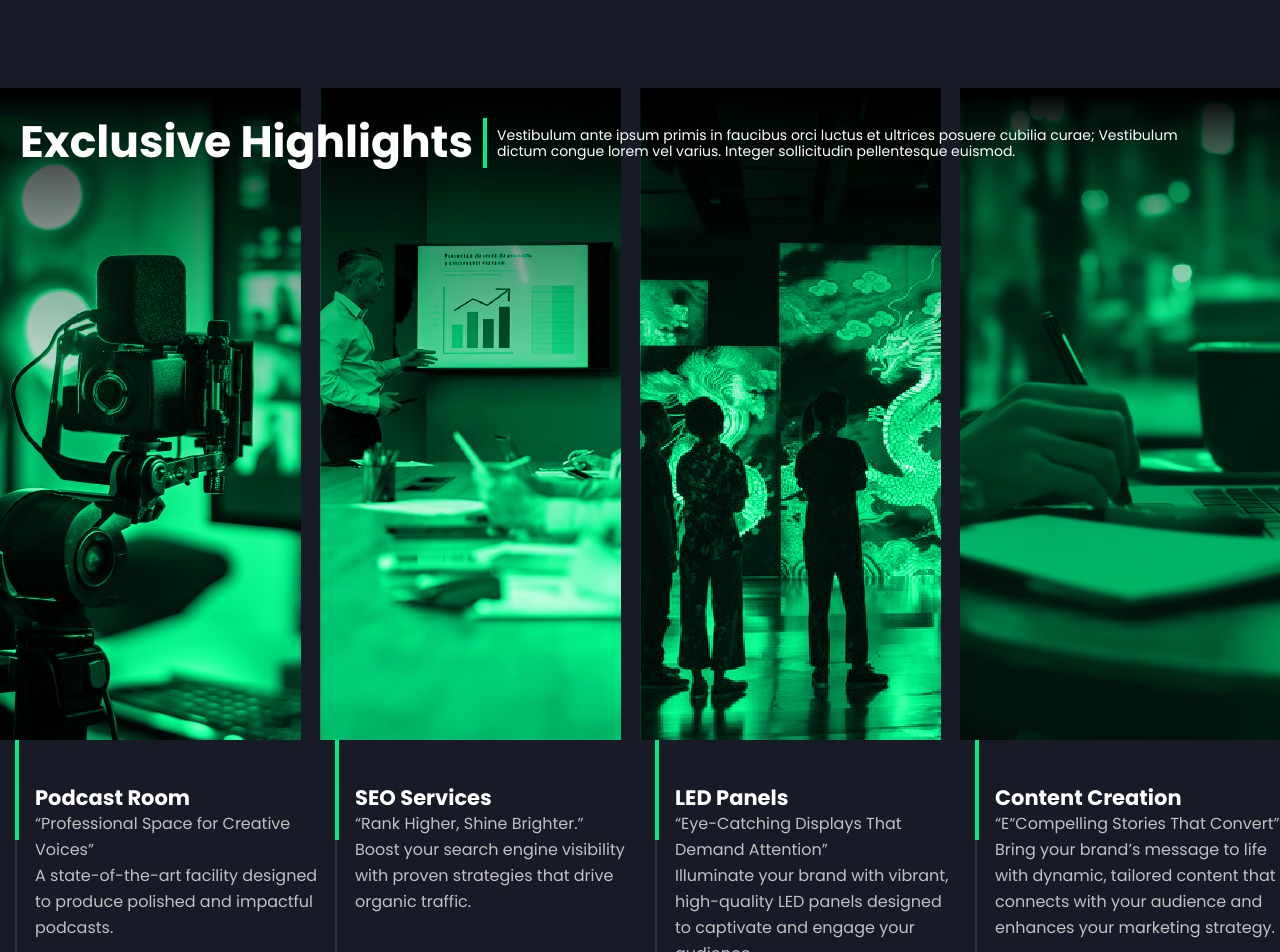
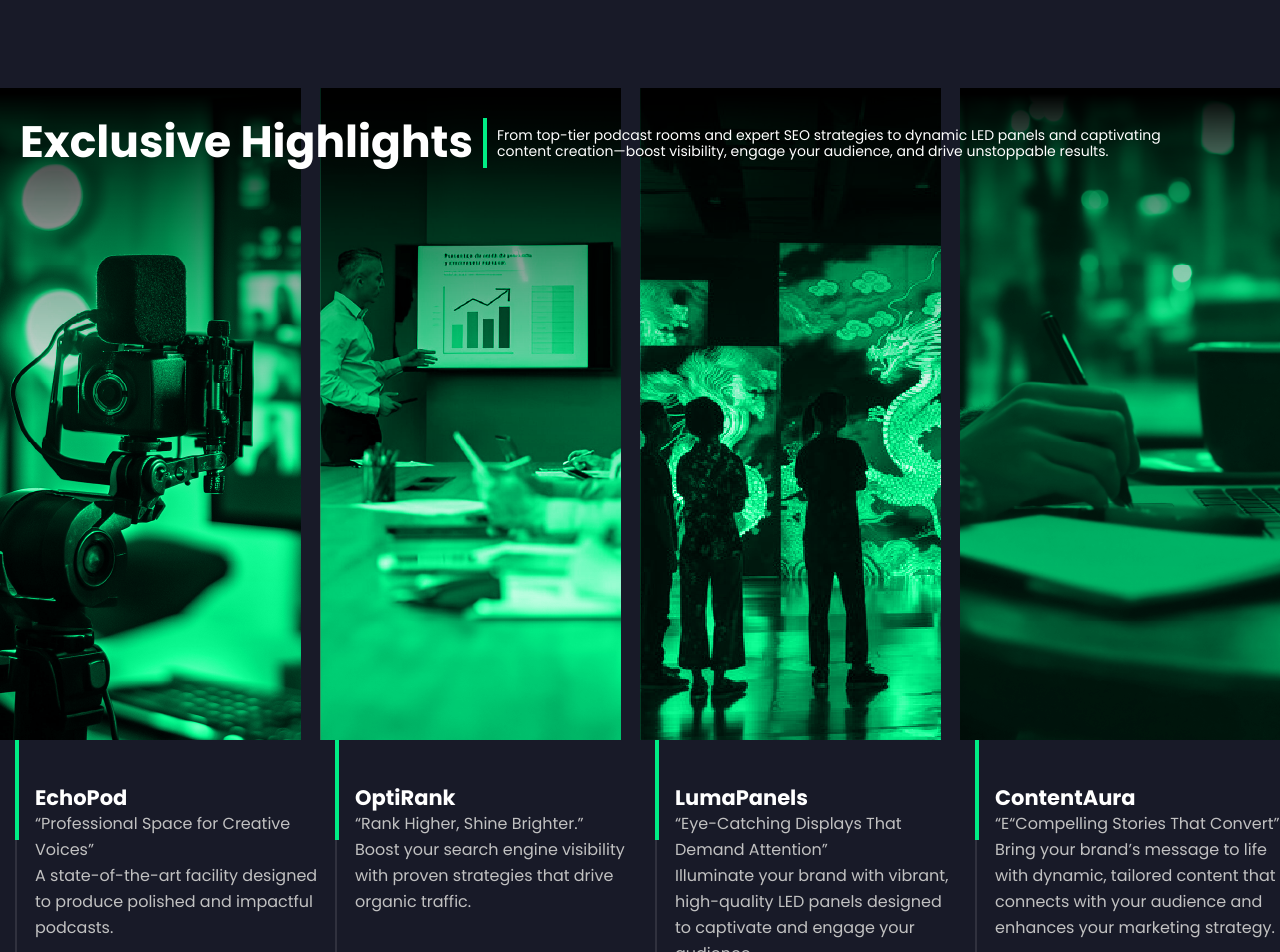
Before and after one commit to vishnutk41/team-lumyn, a Next.js app: page / in a window 1280 px wide. Shown: the part 2880-3832 px from the top of the page. Built offline with nearby package versions, Linux system fonts and the light colour scheme.

Commit message:
content changes

```diff
--- a/src/pages/index.tsx
+++ b/src/pages/index.tsx
@@ -601,7 +601,7 @@ export default function Home() {
                     <div className="inner_bar"></div>
                   </div>
                   <div className="wrapper">
-                    <h3 className="title">Podcast Room</h3>
+                    <h3 className="title">EchoPod</h3>
                   <p className="description">
                     “Professional Space for Creative Voices”
                     <br />A state-of-the-art facility designed to produce
@@ -619,7 +619,7 @@ export default function Home() {
                     <div className="inner_bar"></div>
                   </div>
                   <div className="wrapper">
-                  <h3 className="title">SEO Services</h3>
+                  <h3 className="title">OptiRank</h3>
                   <p className="description">
                     “Rank Higher, Shine Brighter.”
                     <br />
@@ -637,7 +637,7 @@ export default function Home() {
                     <div className="inner_bar"></div>
                   </div>
                   <div className="wrapper">
-                  <h3 className="title">LED Panels</h3>
+                  <h3 className="title">LumaPanels</h3>
                   <p className="description">
                     “Eye-Catching Displays That Demand Attention”
                     <br />
@@ -655,7 +655,7 @@ export default function Home() {
                     <div className="inner_bar"></div>
                   </div>
                   <div className="wrapper">
-                  <h3 className="title">Content Creation</h3>
+                  <h3 className="title">ContentAura</h3>
                   <p className="description">
                     “E“Compelling Stories That Convert”
                     <br />
@@ -692,9 +692,9 @@ export default function Home() {
               <h3 className="title">Exclusive Highlights</h3>
               <div className="bar"></div>
               <p className="description">
-                Vestibulum ante ipsum primis in faucibus orci luctus et ultrices
-                posuere cubilia curae; Vestibulum dictum congue lorem vel
-                varius. Integer sollicitudin pellentesque euismod.
+              From top-tier podcast rooms and expert SEO strategies to dynamic
+              LED panels and captivating content creation—boost visibility,
+              engage your audience, and drive unstoppable results.
               </p>
             </div>
 
@@ -708,7 +708,7 @@ export default function Home() {
                   <div className="con"></div>
                 </div>
                 <div className="wrapper">
-                  <h3 className="title">Podcast Room</h3>
+                  <h3 className="title">EchoPod</h3>
                   <p className="description">
                     “Professional Space for Creative Voices”
                     <br />A state-of-the-art facility designed to produce
@@ -729,7 +729,7 @@ export default function Home() {
                   <div className="con"></div>
                 </div>
                 <div className="wrapper">
-                  <h3 className="title">SEO Services</h3>
+                  <h3 className="title">OptiRank</h3>
                   <p className="description">
                     “Rank Higher, Shine Brighter.”
                     <br />
@@ -751,7 +751,7 @@ export default function Home() {
                   <div className="con"></div>
                 </div>
                 <div className="wrapper">
-                  <h3 className="title">LED Panels</h3>
+                  <h3 className="title">LumaPanels</h3>
                   <p className="description">
                     “Eye-Catching Displays That Demand Attention”
                     <br />
@@ -773,7 +773,7 @@ export default function Home() {
                   <div className="con"></div>
                 </div>
                 <div className="wrapper">
-                  <h3 className="title">Content Creation</h3>
+                  <h3 className="title">ContentAura</h3>
                   <p className="description">
                     “E“Compelling Stories That Convert”
                     <br />
```
Also changed, not shown: src/pages/podcast.tsx (+10 -6 lines).
